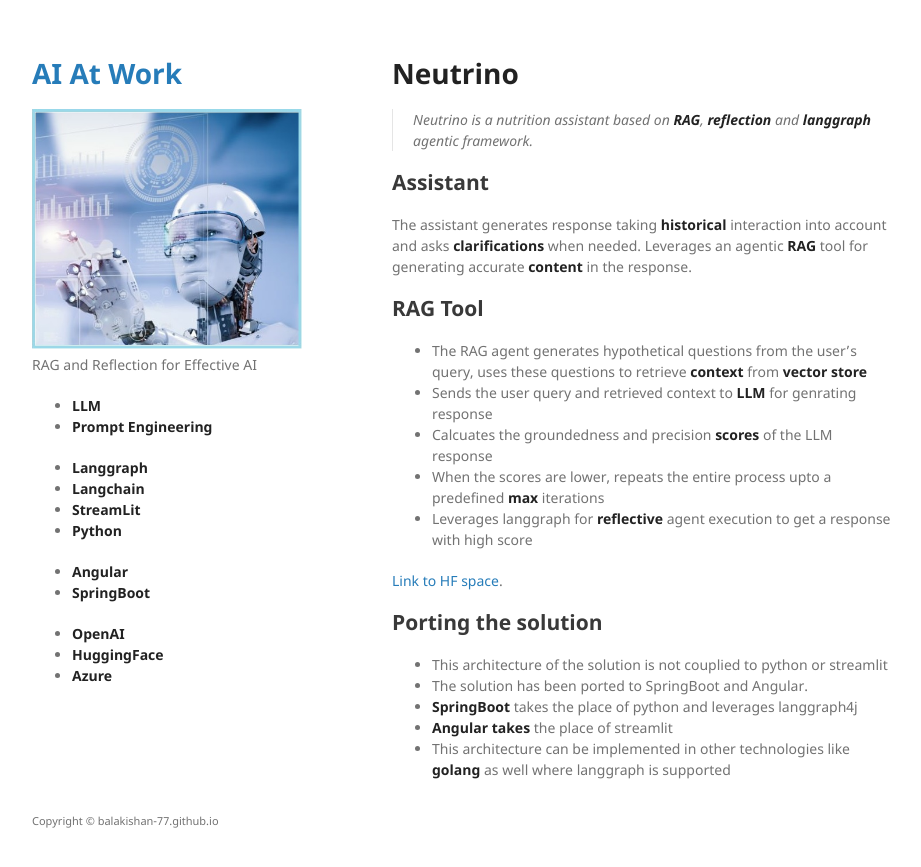
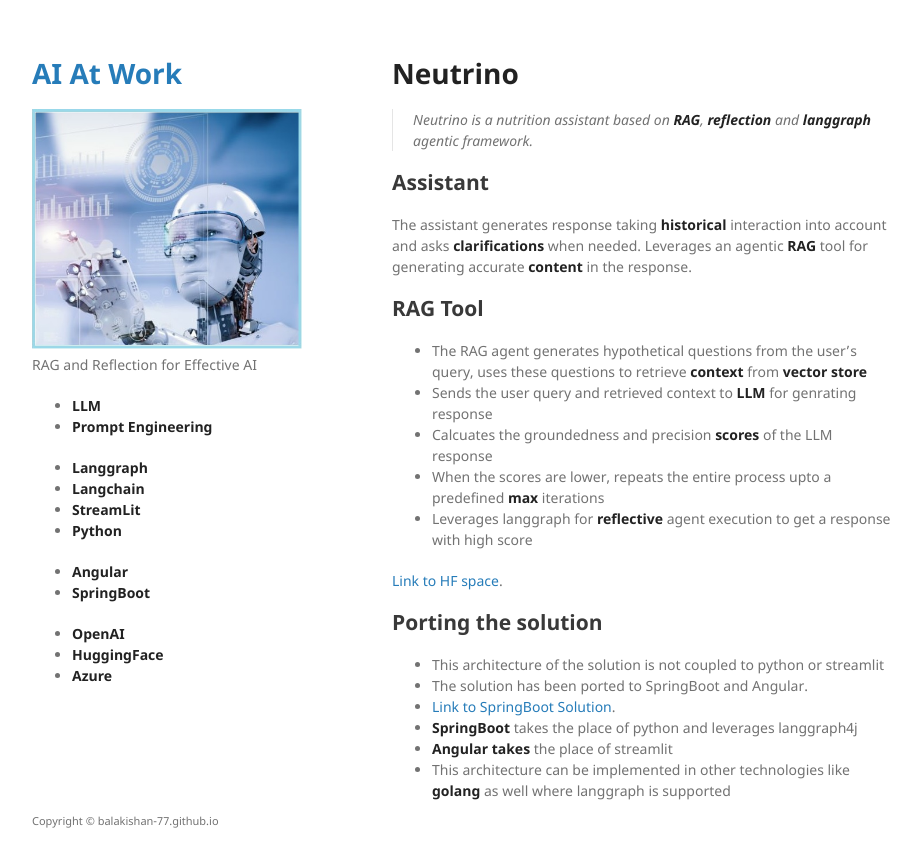
Before and after one commit to balakishan-77/balakishan-77.github.io, a Jekyll site: the page built from index.md, in a window 1280 px wide. Shown: the top 867 px of the page, without its empty margins (178-1099 px from the left). Built offline with Jekyll 4.4.1, drawn with Linux system fonts in a browser that asks for light colours.

Commit message:
Update index.md

```diff
--- a/index.md
+++ b/index.md
@@ -23,8 +23,9 @@ The assistant generates response taking **historical** interaction into account
 
 ## Porting the solution
 
-*   This architecture of the solution is not couplied to python or streamlit
+*   This architecture of the solution is not coupled to python or streamlit
 *   The solution has been ported to SpringBoot and Angular.
+*   [Link to SpringBoot Solution](http://74.224.124.209:4200/home).
 *   **SpringBoot** takes the place of python and leverages langgraph4j
 *   **Angular takes** the place of streamlit
 *   This architecture can be implemented in other technologies like **golang** as well where langgraph is supported
```
